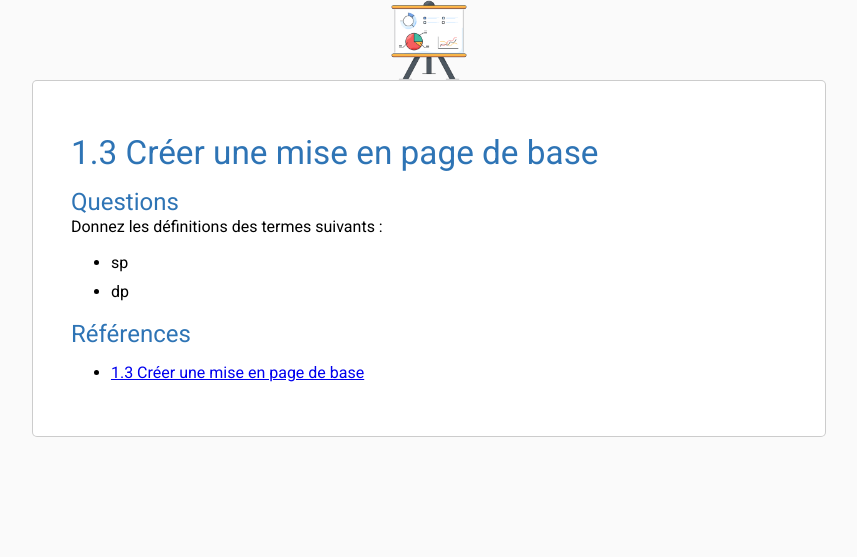
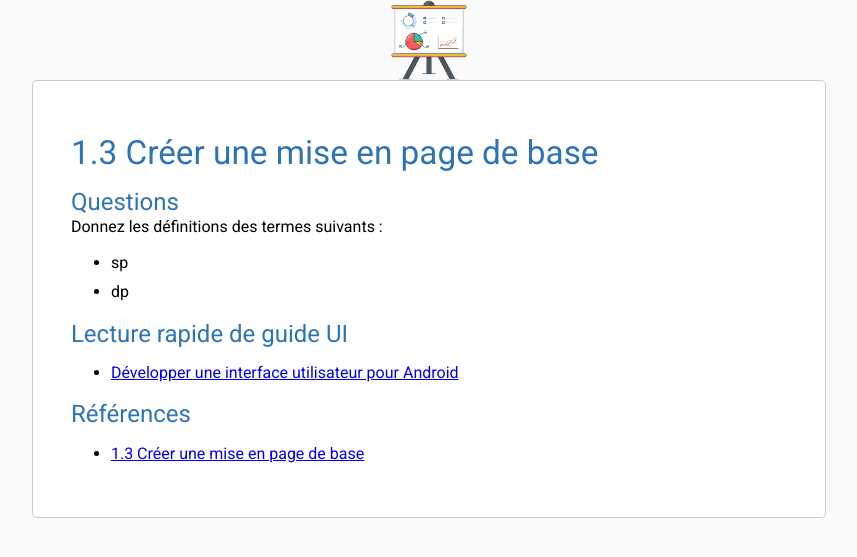
Before and after one commit to labs-mobile/autoformation, a Jekyll site: the page built from docs/1.3.Créer une mise en page de base.md, in a window 1280 px wide. Shown: the top 557 px of the page, without its empty margins (211-1068 px from the left). Built offline with Jekyll 4.4.1, drawn with Linux system fonts in a browser that asks for light colours; our own code applies the rules of GitHub Pages for plain Markdown files.

Commit message:
Lecture rapide de guide UI

```diff
--- a/docs/1.3.Créer une mise en page de base.md
+++ b/docs/1.3.Créer une mise en page de base.md
@@ -7,5 +7,10 @@ Donnez les définitions des termes suivants :
 - sp
 - dp
 
+
+## Lecture rapide de guide UI
+
+- [Développer une interface utilisateur pour Android](https://developer.android.com/develop/ui/compose/documentation?hl=fr)
+
 ## Références
 - [1.3 Créer une mise en page de base](https://developer.android.com/courses/pathways/android-basics-compose-unit-1-pathway-3?hl=fr)
```
